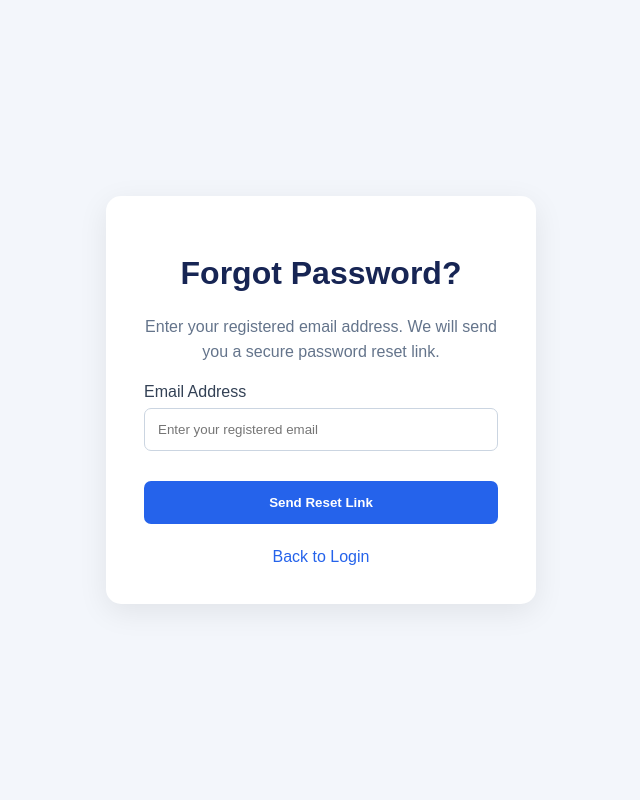
After one commit to karishmabakre/Wareloom, a Django app: page /password-reset/ in a window 1280 px wide. The commit adds this page. Shown: the whole page, without its empty margins (319-959 px from the left). Run offline with Django 5.2, Linux system fonts and the light colour scheme.

Commit message:
Update Wareloom application

```diff
--- a/backend/core/views.py
+++ b/backend/core/views.py
@@ -366,10 +366,9 @@ def product_crud(request):
             messages.error(request, "Invalid product action.")
             return redirect("products")
 
-    # ---------------- LIST PRODUCTS + PAGINATION ----------------
     product_list = products.objects.all().order_by("-id")
 
-    paginator = Paginator(product_list, 10)
+    paginator = Paginator(product_list, 10)  # Show 10 products per page
     page_obj = paginator.get_page(request.GET.get("page"))
 
     return render(
@@ -1799,3 +1798,122 @@ def profile_view(request):
             "user": request.user
         }
     )
+
+
+
+
+
+
+
+
+
+
+
+
+
+
+
+
+#---------------------------------
+from django.contrib.auth.forms import (
+    PasswordResetForm,
+    SetPasswordForm,
+)
+from django.contrib.auth.tokens import default_token_generator
+from django.utils.http import (
+    urlsafe_base64_encode,
+    urlsafe_base64_decode,
+)
+from django.utils.encoding import force_bytes
+from django.core.mail import send_mail
+from django.conf import settings
+
+
+def password_reset_view(request):
+    stage = request.GET.get("stage", "email")
+
+    if request.method == "POST":
+        stage = request.POST.get("stage", "email")
+
+        if stage == "email":
+            form = PasswordResetForm(request.POST)
+
+            if form.is_valid():
+                form.save(
+                    request=request,
+                    use_https=request.is_secure(),
+                    email_template_name="password_reset.html",
+                    subject_template_name="password_reset.html",
+                    html_email_template_name="password_reset.html",
+                )
+
+                return redirect("/password-reset/?sent=1")
+
+        elif stage == "new_password":
+            uid = request.POST.get("uid")
+            token = request.POST.get("token")
+
+            try:
+                user_id = urlsafe_base64_decode(uid).decode()
+                user = User.objects.get(pk=user_id)
+
+                if default_token_generator.check_token(user, token):
+                    form = SetPasswordForm(user, request.POST)
+
+                    if form.is_valid():
+                        form.save()
+                        messages.success(
+                            request,
+                            "Your password has been changed successfully."
+                        )
+                        return redirect("login")
+
+                    return render(request, "password_reset.html", {
+                        "stage": "new_password",
+                        "form": form,
+                        "uid": uid,
+                        "token": token,
+                    })
+
+            except (ValueError, TypeError, User.DoesNotExist):
+                pass
+
+            return render(request, "password_reset.html", {
+                "stage": "invalid",
+            })
+
+    if request.GET.get("sent") == "1":
+        return render(request, "password_reset.html", {
+            "stage": "sent",
+        })
+
+    if stage == "new_password":
+        uid = request.GET.get("uid")
+        token = request.GET.get("token")
+
+        try:
+            user_id = urlsafe_base64_decode(uid).decode()
+            user = User.objects.get(pk=user_id)
+
+            if default_token_generator.check_token(user, token):
+                form = SetPasswordForm(user)
+
+                return render(request, "password_reset.html", {
+                    "stage": "new_password",
+                    "form": form,
+                    "uid": uid,
+                    "token": token,
+                })
+        except (ValueError, TypeError, User.DoesNotExist):
+            pass
+
+        return render(request, "password_reset.html", {
+            "stage": "invalid",
+        })
+
+    form = PasswordResetForm()
+
+    return render(request, "password_reset.html", {
+        "stage": "email",
+        "form": form,
+    })
--- a/backend/templates/dashboard.html
+++ b/backend/templates/dashboard.html
@@ -641,7 +641,7 @@
 
                 <div class="user-info">
                     <span class="username">
-                        Welcome, {{ username|default:request.user.username }}
+                        Welcome, {{ request.user.first_name|default:request.user.username }}
                     </span>
 
                     <a href="{% url 'logout' %}" class="logout-btn">
@@ -653,7 +653,8 @@
             <section class="content">
 
                 <div class="welcome">
-                    <h2>Welcome back, {{ username|default:request.user.username }}</h2>
+                    <h2> Welcome, {{ request.user.first_name|default:request.user.username }}
+                    </h2>
                     <p>Here's what's happening in your warehouse today.</p>
                 </div>
 
--- a/backend/templates/login.html
+++ b/backend/templates/login.html
@@ -48,7 +48,7 @@
                             <input type="checkbox" name="remember">
                             <span>Remember me</span>
                         </label>
-                    <a href="#">Forgot password?</a>
+                        <a href="{% url 'password_reset' %}">Forgot Password?</a>
                     </div>
                     <button class="submit" type="submit">Log in
                         <i class="bi bi-arrow-right" aria-hidden="true"></i>
--- /dev/null
+++ b/backend/templates/password_reset.html
@@ -0,0 +1,132 @@
+{% load static %}
+
+<!DOCTYPE html>
+<html lang="en">
+<head>
+    <meta charset="UTF-8">
+    <meta name="viewport" content="width=device-width, initial-scale=1.0">
+    <title>Reset Password | Wareloom</title>
+     <link rel="icon" type="image/png" href="{% static 'images/logo.png' %}">
+
+    <link rel="shortcut icon" type="image/png" href="{% static 'images/logo.png' %}">
+    <link rel="stylesheet" href="https://cdn.jsdelivr.net/npm/bootstrap-icons@1.11.3/font/bootstrap-icons.min.css">
+
+    <style>
+        * { box-sizing: border-box; }
+        body {
+            margin: 0;
+            min-height: 100vh;
+            display: flex;
+            align-items: center;
+            justify-content: center;
+            background: #f3f6fb;
+            font-family: Arial, sans-serif;
+        }
+        .card {
+            width: 92%;
+            max-width: 430px;
+            background: white;
+            padding: 38px;
+            border-radius: 15px;
+            box-shadow: 0 8px 30px rgba(0,0,0,.08);
+        }
+        h1 { color: #172554; text-align: center; }
+        p { color: #64748b; text-align: center; line-height: 1.6; }
+        label { display: block; margin: 18px 0 7px; color: #334155; }
+        input {
+            width: 100%;
+            padding: 13px;
+            border: 1px solid #cbd5e1;
+            border-radius: 7px;
+            margin-bottom: 12px;
+        }
+        button {
+            width: 100%;
+            padding: 14px;
+            background: #2563eb;
+            color: white;
+            border: 0;
+            border-radius: 7px;
+            cursor: pointer;
+            font-weight: bold;
+            margin-top: 18px;
+        }
+        a { color: #2563eb; text-decoration: none; }
+        .footer { margin-top: 24px; text-align: center; }
+        .error { color: #dc2626; }
+    </style>
+</head>
+<body>
+<div class="card">
+
+{% if stage == "email" %}
+
+    <h1>Forgot Password?</h1>
+    <p>Enter your registered email address. We will send you a secure password reset link.</p>
+
+    <form method="POST">
+        {% csrf_token %}
+        <input type="hidden" name="stage" value="email">
+
+        <label>Email Address</label>
+        <input type="email" name="email" placeholder="Enter your registered email" required>
+
+        {% for error in form.email.errors %}
+            <p class="error">{{ error }}</p>
+        {% endfor %}
+
+        <button type="submit">Send Reset Link</button>
+    </form>
+
+{% elif stage == "sent" %}
+
+    <h1>Check Your Email</h1>
+    <p>If an account exists with that email address, a password reset link has been sent. Please check your inbox and spam folder.</p>
+
+{% elif stage == "new_password" %}
+
+    <h1>Create New Password</h1>
+    <p>Enter and confirm your new password below.</p>
+
+    <form method="POST">
+        {% csrf_token %}
+        <input type="hidden" name="stage" value="new_password">
+        <input type="hidden" name="uid" value="{{ uid }}">
+        <input type="hidden" name="token" value="{{ token }}">
+
+        <label>New Password</label>
+        {{ form.new_password1 }}
+
+        <label>Confirm New Password</label>
+        {{ form.new_password2 }}
+
+        {% for error in form.new_password1.errors %}
+            <p class="error">{{ error }}</p>
+        {% endfor %}
+        {% for error in form.new_password2.errors %}
+            <p class="error">{{ error }}</p>
+        {% endfor %}
+        {% for error in form.non_field_errors %}
+            <p class="error">{{ error }}</p>
+        {% endfor %}
+
+        <button type="submit">Update Password</button>
+    </form>
+
+{% elif stage == "invalid" %}
+
+    <h1>Invalid or Expired Link</h1>
+    <p>This password reset link is invalid or has expired. Request a new one to continue.</p>
+    <div class="footer">
+        <a href="{% url 'password_reset' %}">Request New Reset Link</a>
+    </div>
+
+{% endif %}
+
+<div class="footer">
+    <a href="{% url 'login' %}">Back to Login</a>
+</div>
+
+</div>
+</body>
+</html>
--- a/backend/templates/signup.html
+++ b/backend/templates/signup.html
@@ -60,7 +60,7 @@
                     <span>I agree to the<a href="#">Terms</a>and<a href="#">Privacy Policy</a>.</span>
                 </label>
                 <button class="submit" type="submit">
-                    Create my account<i class="bi bi-arrow-right" aria-hidden="true"></i>
+                    <a href="{% url 'dashboard' %}"></a>Create my account<i class="bi bi-arrow-right" aria-hidden="true"></i>
                 </button>
                 <p class="form-message" role="status" aria-live="polite"></p>
             </form>
--- a/backend/warehouse/urls.py
+++ b/backend/warehouse/urls.py
@@ -20,7 +20,7 @@ from django.urls import path
 from core import views
 from django.conf import settings
 from django.conf.urls.static import static
-
+from django.contrib.auth import views as auth_views
 
 urlpatterns = [
     path("admin/", admin.site.urls),
@@ -36,44 +36,24 @@ urlpatterns = [
     path("shipments/", views.shipments_view, name="shipments"),
 
     path("api/products/", views.product_api, name="product_api"),
-    path(
-        "api/products/<int:product_id>/",
-        views.product_detail_api,
-        name="product_detail_api",
-    ),
+    path("api/products/<int:product_id>/", views.product_detail_api, name="product_detail_api",),
 
     path("api/orders/", views.order_api, name="order_api"),
-    path("api/orders/<int:order_id>/",views.order_detail_api,name="order_detail_api",
-    ),
+    path("api/orders/<int:order_id>/",views.order_detail_api,name="order_detail_api",),
 
     path("api/shipments/", views.shipment_api, name="shipment_api"),
-    path(
-        "api/shipments/<int:shipment_pk>/",
-        views.shipment_detail_api,
-        name="shipment_detail_api",
-    ),
+    path("api/shipments/<int:shipment_pk>/", views.shipment_detail_api, name="shipment_detail_api",),
     path("analytics/", views.analytics_view, name="analytics"),
     path("contact/", views.contact_view, name="contact"),
     path("expiry-rescue/", views.expiry_rescue, name="expiry_rescue"),
     path("stock-sense/", views.stock_sense, name="stock_sense"),
     path("inventory-time-machine/", views.inventory_time_machine, name="inventory_time_machine"),
 
-path(
-    "reports-alerts/",
-    views.reports_alerts,
-    name="reports_alerts",
-),
+    path("reports-alerts/", views.reports_alerts, name="reports_alerts",),
 
-path(
-    "reports/export/<str:report_type>/",
-    views.export_report_csv,
-    name="export_report_csv",
-),
-path(
-    "profile/",
-    views.profile_view,
-    name="profile"
-),
+    path("reports/export/<str:report_type>/", views.export_report_csv, name="export_report_csv",),
+    path("profile/", views.profile_view, name="profile"),
+    path("password-reset/", views.password_reset_view, name="password_reset",),
 
 ]
 if settings.DEBUG:
```
Also changed, not shown: backend/templates/profile.html (+36 -62 lines), backend/templates/shipments.html (+8 -18 lines), backend/warehouse/settings.py (+16 -1 lines). Lines whose indentation alone changed are shown as unchanged.
